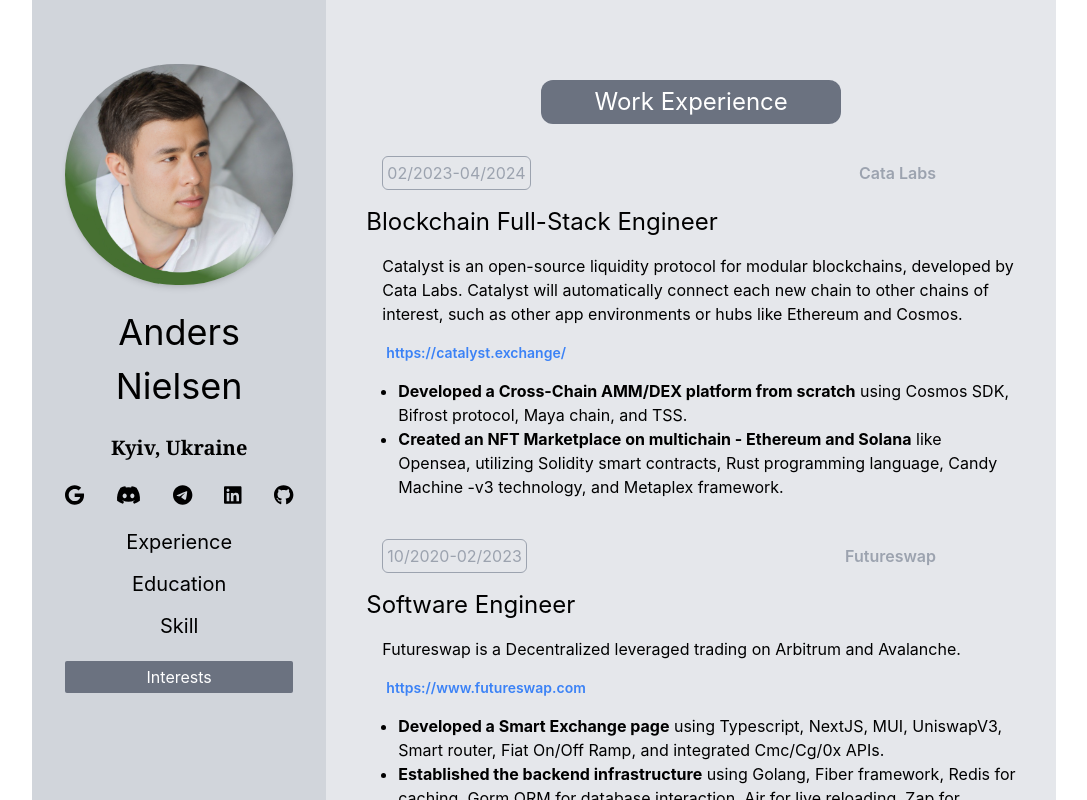
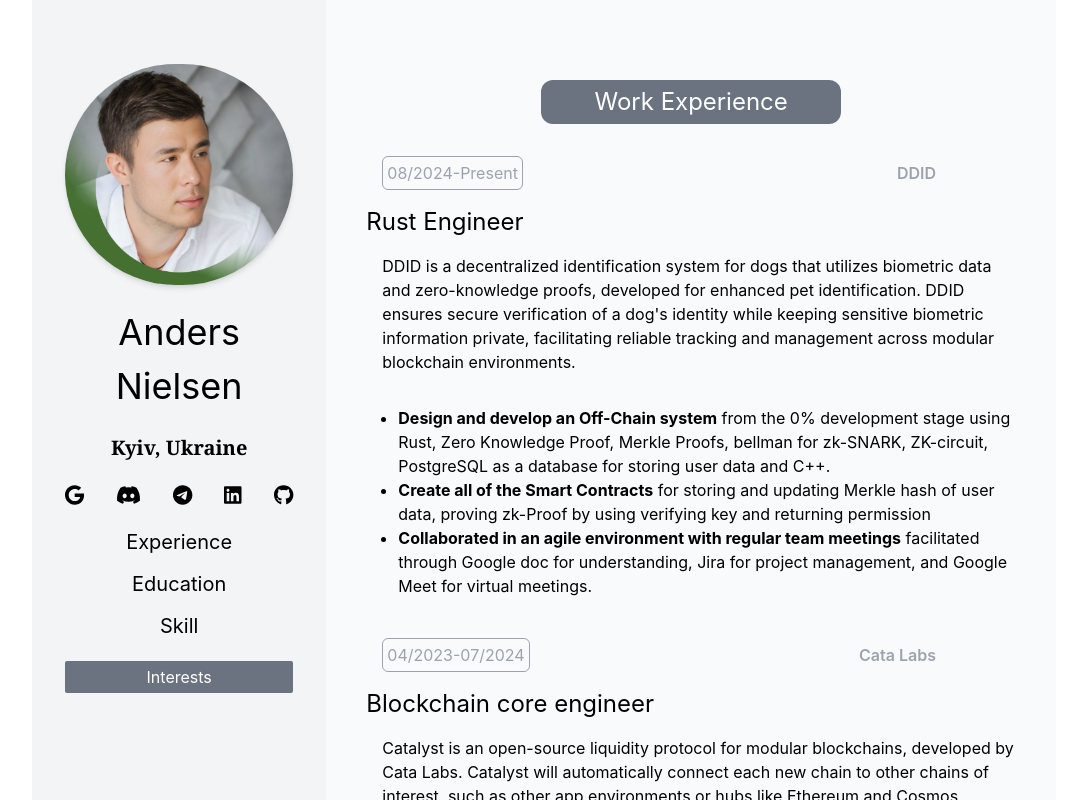
Before and after one commit to andersn0003/Anders-Nielsen, a React (Create React App) app: page / in a window 1280 px wide. Shown: the whole page, without its empty margins (96-1183 px from the left). Built offline with nearby package versions, Linux system fonts and the light colour scheme.

Commit message:
experience update

```diff
--- a/src/App.js
+++ b/src/App.js
@@ -16,7 +16,7 @@ function App() {
 
   return (
     <div className="flex flex-row w-screen h-screen justify-center px-[15%] max-2xl:px-[10%] max-xl:px-[5%] max-[970px]:px-0 max-[860px]:flex-col ">
-      <div className='w-[30%] h-full bg-gray-300 px-[1px] z-30 max-[860px]:hidden'>
+      <div className='w-[30%] h-full bg-gray-100 px-[1px] z-30 max-[860px]:hidden'>
         <header className="w-full h-full  bg-[rgba(255_255_255_55)] py-16 px-8 flex flex-col items-center gap-5">
           <img src='/img/avatar1.png' alt="" className='rounded-full shadow-md' />
           <div className='text-[36px] text-center hover:drop-shadow-[0px_0px_3px_gray]'>Anders Nielsen</div>
@@ -34,7 +34,7 @@ function App() {
         </div>
         <img src="https://readme-typing-svg.herokuapp.com?font=Fira+Code&size=14&pause=1000&color=15F748&center=false&vCenter=true&multiline=true&width=300&height=150&lines=Non-Fungible+Token;Trading;DeFi/DEX;Cross+Chain;Generative+AI" alt="Typing SVG" />
       </div>
-      <main className='flex flex-col h-full w-full bg-gray-200 overflow-auto px-10 py-20 gap-10 z-20'>
+      <main className='flex flex-col h-full w-full bg-gray-50 overflow-auto px-10 py-20 gap-10 z-20'>
         <div id='1' className='w-full flex flex-col gap-8 items-center'>
           <Title content={'Work Experience'} />
           <Experience />
--- a/src/pages/Experience.js
+++ b/src/pages/Experience.js
@@ -5,62 +5,68 @@ export default function Experience() {
   return (
     <div className="flex flex-col gap-10">
       <ExperienceContents
-        period={{ start: "02/2023", end: "04/2024" }}
-        company="Cata Labs"
-        role={"Blockchain Full-Stack Engineer"}
+        period={{ start: "08/2024", end: "Present" }}
+        company="DDID"
+        role={"Rust Engineer"}
         description={
-          "Catalyst is an open-source liquidity protocol for modular blockchains, developed by Cata Labs. Catalyst will automatically connect each new chain to other chains of interest, such as other app environments or hubs like Ethereum and Cosmos."
+          "DDID is a decentralized identification system for dogs that utilizes biometric data and zero-knowledge proofs, developed for enhanced pet identification. DDID ensures secure verification of a dog's identity while keeping sensitive biometric information private, facilitating reliable tracking and management across modular blockchain environments."
         }
-        link={" https://catalyst.exchange/"}
+        link={""}
         detail={[
           {
-            topic: "Developed a Cross-Chain AMM/DEX platform from scratch",
+            topic: "Design and develop an Off-Chain system",
             content:
-              " using Cosmos SDK, Bifrost protocol, Maya chain, and TSS.",
+              "  from the 0% development stage using Rust, Zero Knowledge Proof, Merkle Proofs, bellman for zk-SNARK, ZK-circuit, PostgreSQL as a database for storing user data and C++.",
           },
           {
             topic:
-              "Created an NFT Marketplace on multichain - Ethereum and Solana",
+              "Create all of the Smart Contracts",
             content:
-              "like Opensea, utilizing Solidity smart contracts, Rust programming language, Candy Machine -v3 technology, and Metaplex framework.",
+              " for storing and updating Merkle hash of user data, proving zk-Proof by using verifying key and returning permission",
+          },
+          {
+            topic:
+              "Collaborated in an agile environment with regular team meetings",
+            content:
+              " facilitated through Google doc for understanding, Jira for project management, and Google Meet for virtual meetings.",
           },
         ]}
       />
       <ExperienceContents
-        period={{ start: "10/2020", end: "02/2023" }}
-        company="Futureswap"
-        role={"Software Engineer"}
+        period={{ start: "04/2023", end: "07/2024" }}
+        company="Cata Labs"
+        role={"Blockchain core engineer"}
         description={
-          "Futureswap is a Decentralized leveraged trading on Arbitrum and Avalanche."
+          "Catalyst is an open-source liquidity protocol for modular blockchains, developed by Cata Labs. Catalyst will automatically connect each new chain to other chains of interest, such as other app environments or hubs like Ethereum and Cosmos."
         }
-        link={"https://www.futureswap.com"}
+        link={"https://catalyst.exchange/"}
         detail={[
           {
-            topic: "Developed a Smart Exchange page",
+            topic: "Design, develop, and implement a Cross-Chain AMM/DEX infra",
             content:
-              "using Typescript, NextJS, MUI, UniswapV3, Smart router, Fiat On/Off Ramp, and integrated Cmc/Cg/0x APIs.",
+              "from the 20% development stage using Cosmos SDK, Go programming language, C++ and blockchain frameworks like Maya chain and Bifrost protocol",
           },
           {
-            topic: "Established the backend infrastructure",
+            topic: "Collaborate with cross-functional team",
             content:
-              "using Golang, Fiber framework, Redis for caching, Gorm ORM for database interaction, Air for live reloading, Zap for logging, Docker for containerization, and designed the database schema.",
+              " to build and maintain 100% scalable, secure, and efficient backend services with smart contracts using Solidity and Rust for blockchain integration.",
           },
           {
-            topic: "Created Smart Contracts",
+            topic: "Create a user-friendly front-end interface for catalyst",
             content:
-              "for smart wallets incorporating Account Abstraction ERC- 4337 standard, Metakeep functionality, and implemented in Solidity.",
+              " from the 0% stage with your team using modern frameworks like Next.js, ensuring responsive and efficient interaction with decentralized systems.",
           },
           {
-            topic: "Collaborated in an agile environment",
+            topic: "Conduct thorough testing, debugging, and deployment of blockchain-based system",
             content:
-              "with regular team meetings facilitated through Slack for communication, Jira for project management, and Google Meet for virtual meetings.",
+              "to ensure 100% security standards and privacy.",
           },
         ]}
       />
       <ExperienceContents
-        period={{ start: "08/2019", end: "10/2020" }}
-        company="Rubyswap"
-        role={"Smart Contract and Frontend Developer"}
+        period={{ start: "01/2020", end: "02/2023" }}
+        company="Kaizen Finance"
+        role={"Software Engineer"}
         description={"DEX Platform for Crypto Trading on Ethereum Blockchain"}
         link={"https://ruby.exchange"}
         detail={[
```
